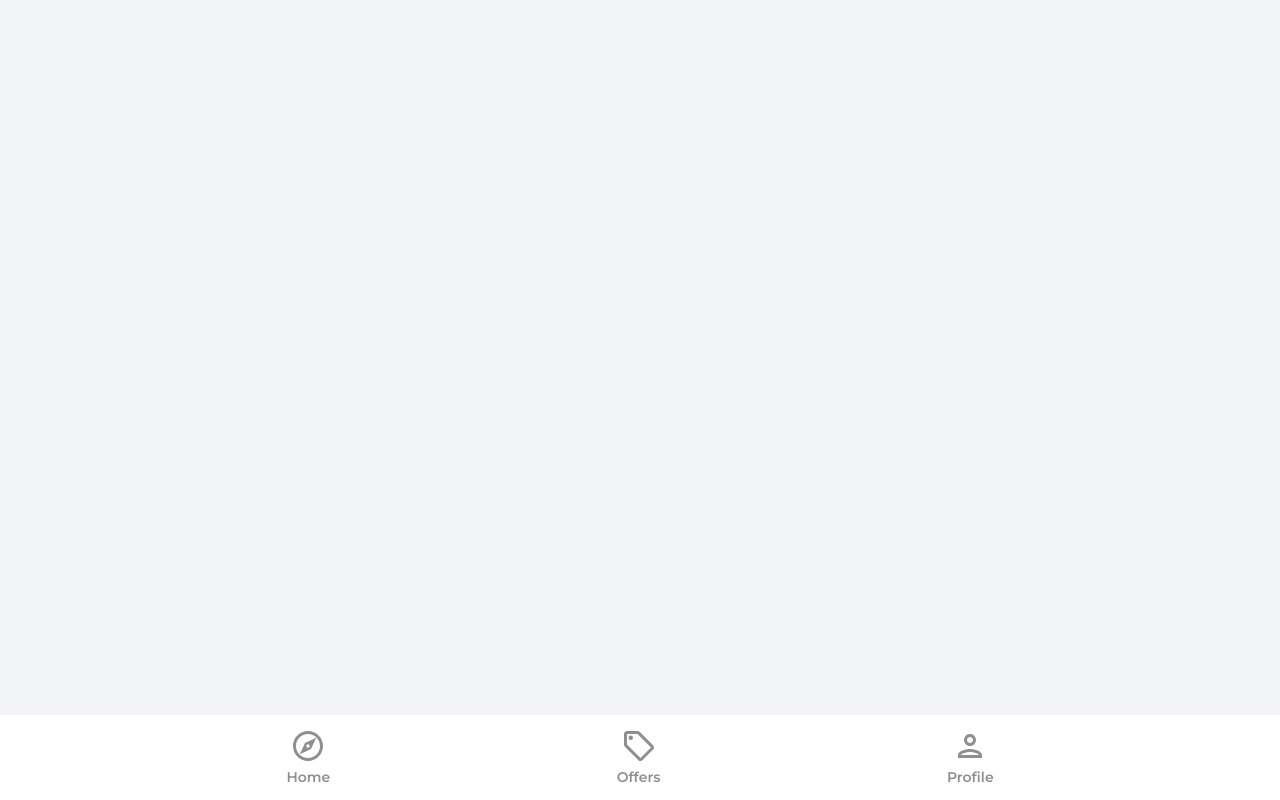
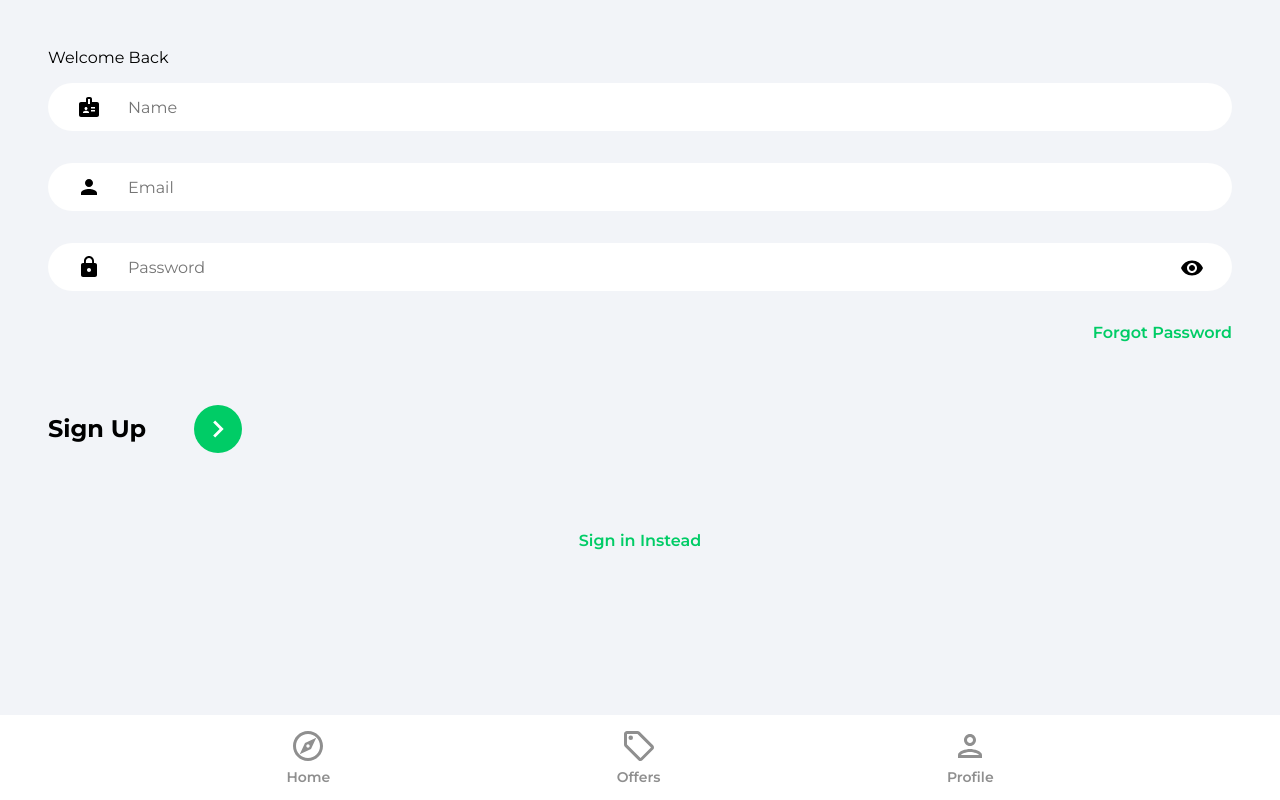
Before and after one commit to ahmed-razic/home-bazaar, a React (Create React App) app: page /sign-up in a window 1280 px wide. Built offline with nearby package versions, Linux system fonts and the light colour scheme.

Commit message:
sign-in & sign-up

```diff
--- a/package.json
+++ b/package.json
@@ -11,6 +11,7 @@
     "react-dom": "^18.1.0",
     "react-router-dom": "^6.3.0",
     "react-scripts": "5.0.1",
+    "react-toastify": "^9.0.1",
     "toastify": "^2.0.1",
     "uuid": "^8.3.2",
     "web-vitals": "^2.1.4"
--- a/src/App.js
+++ b/src/App.js
@@ -1,7 +1,11 @@
 import { BrowserRouter as Router, Routes, Route } from 'react-router-dom';
+import { ToastContainer } from 'react-toastify';
+import 'react-toastify/dist/ReactToastify.css';
 import PrivateRoute from './components/PrivateRoute';
 import Home from './pages/Home';
 import SignIn from './pages/SignIn';
+import SignUp from './pages/SignUp';
+import Offers from './pages/Offers';
 import Profile from './pages/Profile';
 import Navbar from './components/Navbar';
 
@@ -15,9 +19,12 @@
             <Route path='/profile' element={<Profile />} />
           </Route>
           <Route path='/sign-in' element={<SignIn />} />
+          <Route path='/sign-up' element={<SignUp />} />
+          <Route path='/offers' element={<Offers />} />
         </Routes>
         <Navbar />
       </Router>
+      <ToastContainer />
     </>
   );
 }
--- a/src/firebase.config.js
+++ b/src/firebase.config.js
@@ -1,7 +1,7 @@
 // Import the functions you need from the SDKs you need
-import { initializeApp } from 'firebase/app'
-import { getFirestore } from 'firebase/firestore'
-import { getAnalytics } from 'firebase/analytics'
+import { initializeApp } from 'firebase/app';
+import { getFirestore } from 'firebase/firestore';
+//import { getAnalytics } from 'firebase/analytics';
 // TODO: Add SDKs for Firebase products that you want to use
 // https://firebase.google.com/docs/web/setup#available-libraries
 
@@ -15,9 +15,9 @@
   messagingSenderId: '273058658503',
   appId: '1:273058658503:web:da3aaae8f1cacd8bade6e2',
   measurementId: 'G-4KGWKBF5P8',
-}
+};
 
 // Initialize Firebase
-initializeApp(firebaseConfig)
-export const db = getFirestore()
-const analytics = getAnalytics(app)
+initializeApp(firebaseConfig);
+export const db = getFirestore();
+//const analytics = getAnalytics(app)
--- /dev/null
+++ b/src/pages/Offers.jsx
@@ -0,0 +1,4 @@
+function Offers() {
+  return <div>Offers</div>;
+}
+export default Offers;
--- a/src/pages/SignIn.jsx
+++ b/src/pages/SignIn.jsx
@@ -1,4 +1,94 @@
+import { useState } from 'react';
+import { Link, useNavigate } from 'react-router-dom';
+import { getAuth, signInWithEmailAndPassword } from 'firebase/auth';
+import { toast } from 'react-toastify';
+import visibilityIcon from '../assets/svg/visibilityIcon.svg';
+import { ReactComponent as ArrowRightIcon } from '../assets/svg/keyboardArrowRightIcon.svg';
+
 function SignIn() {
-  return <div>SignIn</div>
+  const navigate = useNavigate();
+  const [showPassword, setShowPassword] = useState(false);
+  const [formData, setFormData] = useState({
+    email: '',
+    password: '',
+  });
+  const { email, password } = formData;
+
+  const onChange = (e) => {
+    setFormData({
+      ...formData,
+      [e.target.id]: e.target.value,
+    });
+  };
+
+  const onSubmit = async (e) => {
+    e.preventDefault();
+
+    try {
+      const auth = getAuth();
+
+      const userCredential = await signInWithEmailAndPassword(
+        auth,
+        email,
+        password
+      );
+
+      if (userCredential.user) {
+        navigate('/');
+      }
+    } catch {
+      toast('Wrong User Credential');
+    }
+  };
+
+  return (
+    <div className='pageContainer'>
+      <p className='header'>Welcome Back</p>
+
+      <form onSubmit={onSubmit}>
+        <input
+          type='email'
+          name='email'
+          id='email'
+          className='emailInput'
+          placeholder='Email'
+          value={email}
+          onChange={onChange}
+        />
+        <div className='passwordInputDiv'>
+          <input
+            type={showPassword ? 'text' : 'password'}
+            name='password'
+            id='password'
+            className='passwordInput'
+            placeholder='Password'
+            value={password}
+            onChange={onChange}
+          />
+          <img
+            src={visibilityIcon}
+            alt='show password'
+            className='showPassword'
+            onClick={() => setShowPassword((prevState) => !prevState)}
+          />
+        </div>
+
+        <Link to='/forgot-password' className='forgotPasswordLink'>
+          Forgot Password
+        </Link>
+
+        <div className='signInBar'>
+          <p className='signInText'>Sign In</p>
+          <button className='signInButton'>
+            <ArrowRightIcon fill='#ffffff' width='34px' height='34px' />
+          </button>
+        </div>
+      </form>
+
+      <Link to='/sign-up' className='registerLink'>
+        Sign up Instead
+      </Link>
+    </div>
+  );
 }
-export default SignIn
+export default SignIn;
--- a/src/pages/SignUp.jsx
+++ b/src/pages/SignUp.jsx
@@ -1,4 +1,117 @@
+import { useState } from 'react';
+import { Link, useNavigate } from 'react-router-dom';
+import {
+  getAuth,
+  createUserWithEmailAndPassword,
+  updateProfile,
+} from 'firebase/auth';
+import { setDoc, doc, serverTimestamp } from 'firebase/firestore';
+import { db } from '../firebase.config';
+import { toast } from 'react-toastify';
+import visibilityIcon from '../assets/svg/visibilityIcon.svg';
+import { ReactComponent as ArrowRightIcon } from '../assets/svg/keyboardArrowRightIcon.svg';
+
 function SignUp() {
-  return <div>SignUp</div>
+  const navigate = useNavigate();
+  const [showPassword, setShowPassword] = useState(false);
+  const [formData, setFormData] = useState({
+    name: '',
+    email: '',
+    password: '',
+  });
+  const { name, email, password } = formData;
+
+  const onChange = (e) => {
+    setFormData({
+      ...formData,
+      [e.target.id]: e.target.value,
+    });
+  };
+
+  const onSubmit = async (e) => {
+    e.preventDefault();
+
+    try {
+      const auth = getAuth();
+
+      const userCredential = await createUserWithEmailAndPassword(
+        auth,
+        email,
+        password
+      );
+
+      const user = userCredential.user;
+
+      updateProfile(auth.currentUser, { displayName: name });
+
+      const formDataCopy = { ...formData };
+      delete formDataCopy.password;
+      formDataCopy.timestamp = serverTimestamp();
+
+      await setDoc(doc(db, 'users', user.uid), formDataCopy);
+      navigate('/');
+    } catch {
+      toast('Registration went wrong. Please try again.');
+    }
+  };
+
+  return (
+    <div className='pageContainer'>
+      <p className='header'>Welcome Back</p>
+
+      <form onSubmit={onSubmit}>
+        <input
+          type='text'
+          name='name'
+          id='name'
+          className='nameInput'
+          placeholder='Name'
+          value={name}
+          onChange={onChange}
+        />
+        <input
+          type='email'
+          name='email'
+          id='email'
+          className='emailInput'
+          placeholder='Email'
+          value={email}
+          onChange={onChange}
+        />
+        <div className='passwordInputDiv'>
+          <input
+            type={showPassword ? 'text' : 'password'}
+            name='password'
+            id='password'
+            className='passwordInput'
+            placeholder='Password'
+            value={password}
+            onChange={onChange}
+          />
+          <img
+            src={visibilityIcon}
+            alt='show password'
+            className='showPassword'
+            onClick={() => setShowPassword((prevState) => !prevState)}
+          />
+        </div>
+
+        <Link to='/forgot-password' className='forgotPasswordLink'>
+          Forgot Password
+        </Link>
+
+        <div className='signUpBar'>
+          <p className='signUpText'>Sign Up</p>
+          <button className='signUpButton'>
+            <ArrowRightIcon fill='#ffffff' width='34px' height='34px' />
+          </button>
+        </div>
+      </form>
+
+      <Link to='/sign-in' className='registerLink'>
+        Sign in Instead
+      </Link>
+    </div>
+  );
 }
-export default SignUp
+export default SignUp;
```
Also changed, not shown: 1 other file (tests, documents, lock files or other folders).
